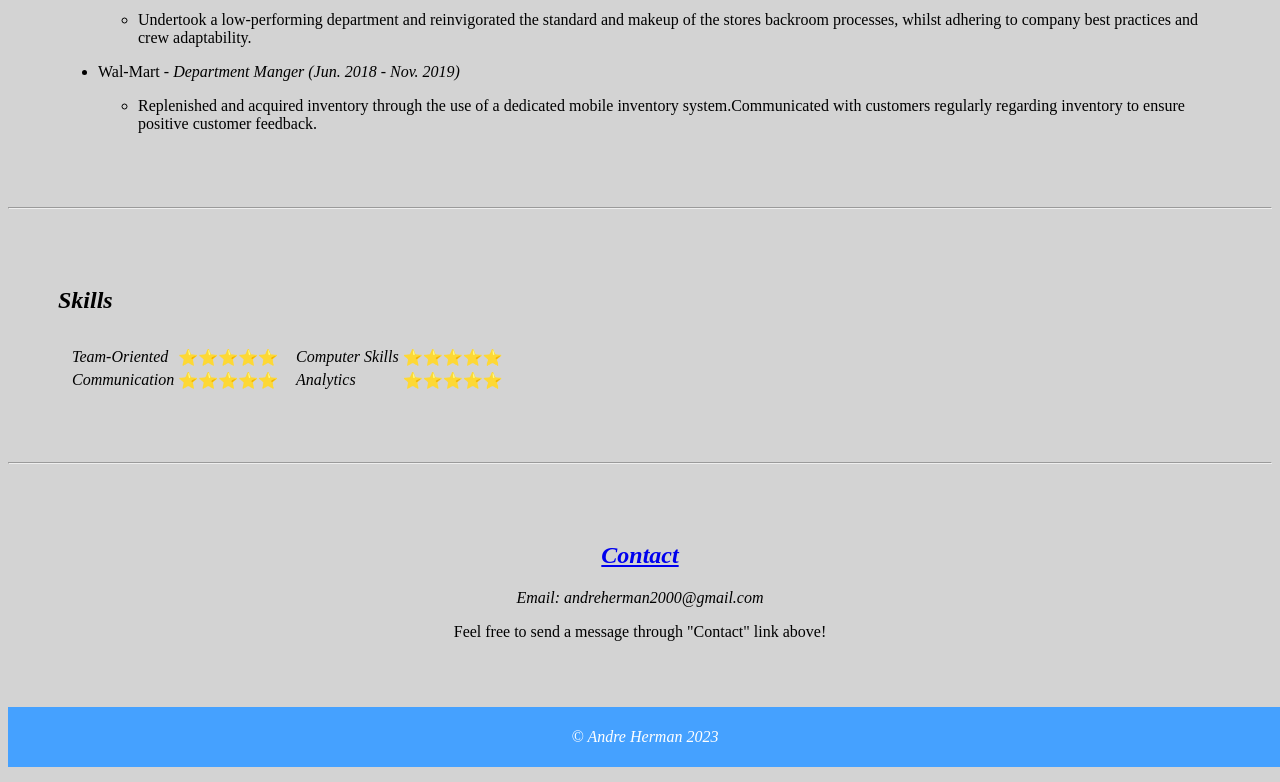
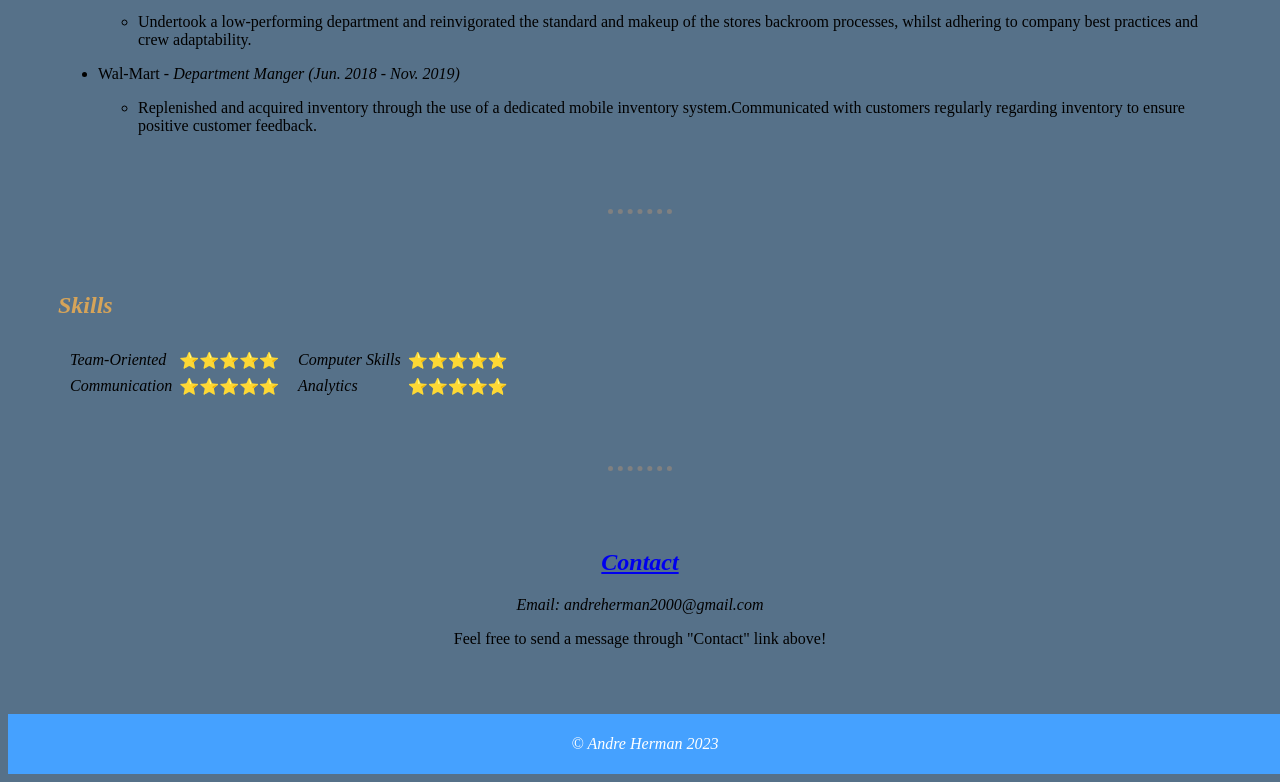
Before and after one commit to andreherman/cv, a plain HTML site: page index.html in a window 1280 px wide. Shown: the part 1166-1948 px from the top of the page. Drawn offline with Linux system fonts and the light colour scheme.

Commit message:
Update styles.css

```diff
--- a/styles.css
+++ b/styles.css
@@ -1,12 +1,13 @@
 footer {
+    background-color: #45a1ff;
+    bottom: 0;
+    color: #fff;
     display: flex;
     justify-content: center;
     padding: 5px;
-    background-color: #45a1ff;
-    color: #fff;
     position: relative;
-    bottom: 0;
     width: 100%;
+    transition: background-color 1s;
 
 }
 
@@ -33,5 +34,33 @@ footer {
 }
 
 body{
-    background-color: lightgray;
+    background-color: #567189;
+
+    /*background color schemes
+    567189,7B8FA1,CFB997,FAD6A5 */
 }
+
+hr{
+
+    border-style: none none dotted none;
+    border-color: grey;
+    border-width: 5px;
+    width: 5%;
+}
+
+table{
+    border-spacing: 5px;
+}
+img{
+    height: 30%;
+    width: 30%;
+}
+
+
+
+h1 {
+    color:#CFB997;
+}
+h2{
+    color:#d6a459;
+}
```
